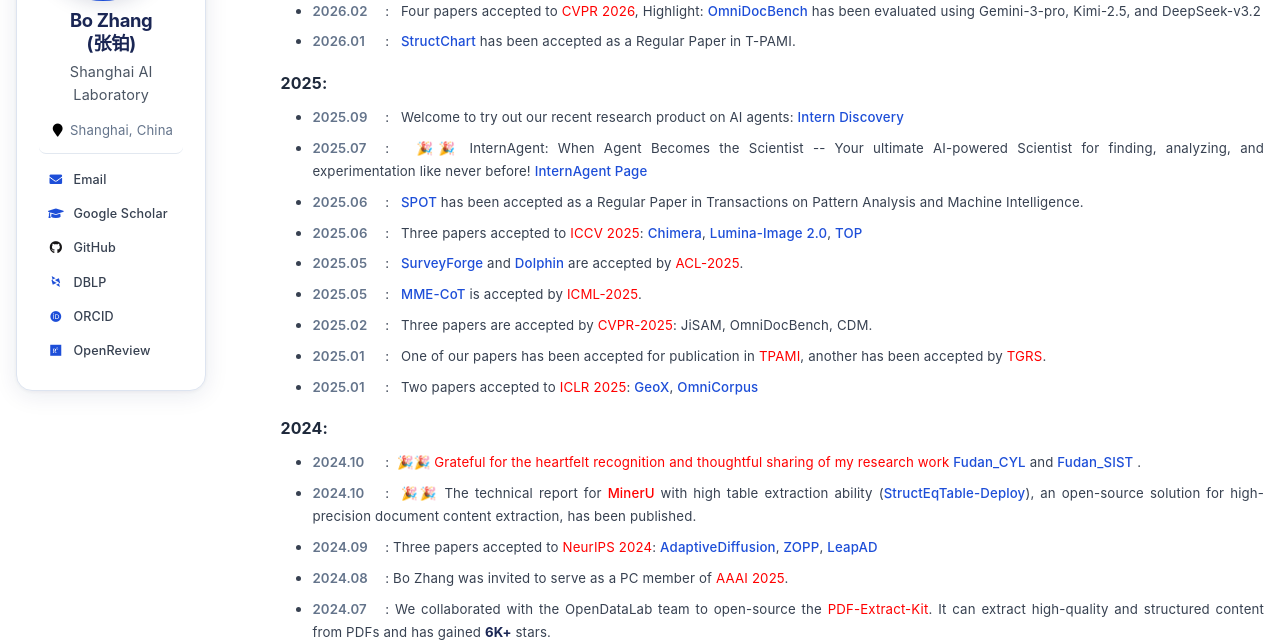
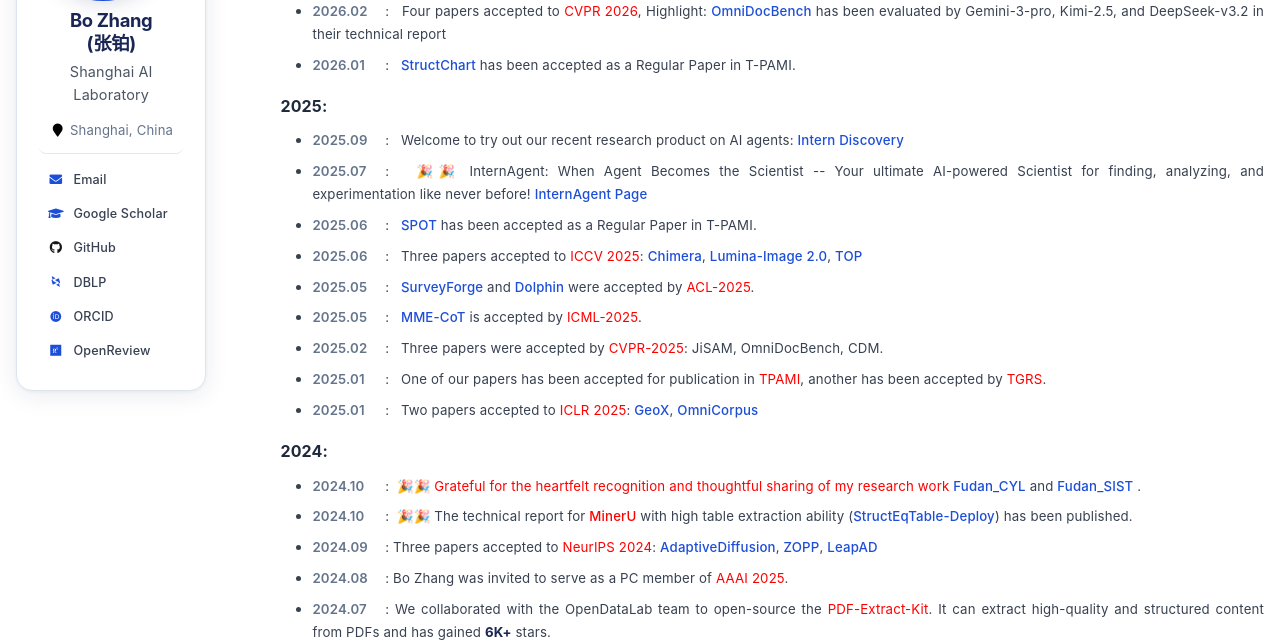
Before and after one commit to BOBrown/boZhang.github.io, a Jekyll site: the page built from _pages/about.md, in a window 1280 px wide and 900 px high, scrolled down 1134 px, cut to the strip 257-900 px from the top of the window. Built offline with Jekyll 4.4.1, drawn with Linux system fonts in a browser that asks for light colours; some web fonts are replaced.

Commit message:
update about.md

```diff
--- a/_pages/about.md
+++ b/_pages/about.md
@@ -61,24 +61,24 @@ My team and I are deeply committed to building foundation agents and multi-agent
 # 🌎 News
 **2026:**
   - <p style='text-align:justify'><i>2026.04</i>: &nbsp; Four papers were accepted at <font color="red">ACL 2026 Main Conference</font> and Three papers were accepted for <font color="red">ACL 2026 Findings</font></p>
-  - <p style='text-align:justify'><i>2026.02</i>: &nbsp; Four papers accepted to <font color="red">CVPR 2026</font>, Highlight: <a href="https://openaccess.thecvf.com/content/CVPR2025/html/Ouyang_OmniDocBench_Benchmarking_Diverse_PDF_Document_Parsing_with_Comprehensive_Annotations_CVPR_2025_paper.html">OmniDocBench</a> has been evaluated using Gemini-3-pro, Kimi-2.5, and DeepSeek-v3.2</p>
+  - <p style='text-align:justify'><i>2026.02</i>: &nbsp; Four papers accepted to <font color="red">CVPR 2026</font>, Highlight: <a href="https://openaccess.thecvf.com/content/CVPR2025/html/Ouyang_OmniDocBench_Benchmarking_Diverse_PDF_Document_Parsing_with_Comprehensive_Annotations_CVPR_2025_paper.html">OmniDocBench</a> has been evaluated by Gemini-3-pro, Kimi-2.5, and DeepSeek-v3.2 in their technical report</p>
   - <p style='text-align:justify'><i>2026.01</i>: &nbsp; <a href="https://arxiv.org/abs/2309.11268">StructChart</a> has been accepted as a Regular Paper in T-PAMI.</p>
 
 **2025:**
   - <p style='text-align:justify'><i>2025.09</i>: &nbsp; Welcome to try out our recent research product on AI agents:  <a href="https://discovery.intern-ai.org.cn/home">Intern Discovery</a></p>
   - <p style='text-align:justify'><i>2025.07</i>: &nbsp; 🎉🎉  InternAgent: When Agent Becomes the Scientist -- Your ultimate AI-powered Scientist for finding, analyzing, and experimentation like never before! <a href="https://alpha-innovator.github.io/InternAgent-project-page">InternAgent Page</a></p>
-  - <p style='text-align:justify'><i>2025.06</i>: &nbsp; <a href="https://arxiv.org/abs/2309.10527">SPOT</a> has been accepted as a Regular Paper in Transactions on Pattern Analysis and Machine Intelligence. </p>
+  - <p style='text-align:justify'><i>2025.06</i>: &nbsp; <a href="https://arxiv.org/abs/2309.10527">SPOT</a> has been accepted as a Regular Paper in T-PAMI. </p>
   - <p style='text-align:justify'><i>2025.06</i>: &nbsp; Three papers accepted to <font color="red">ICCV 2025</font>: <a href="https://arxiv.org/abs/2412.05983">Chimera</a>, <a href="https://arxiv.org/abs/2503.21758">Lumina-Image 2.0</a>, <a href="https://arxiv.org/abs/2503.07167">TOP</a> </p>
-  - <p style='text-align:justify'><i>2025.05</i>: &nbsp; <a href="https://arxiv.org/abs/2503.04629">SurveyForge</a> and <a href="https://arxiv.org/abs/2501.03916">Dolphin</a> are accepted by <font color="red">ACL-2025</font>.</p>
+  - <p style='text-align:justify'><i>2025.05</i>: &nbsp; <a href="https://arxiv.org/abs/2503.04629">SurveyForge</a> and <a href="https://arxiv.org/abs/2501.03916">Dolphin</a> were accepted by <font color="red">ACL-2025</font>.</p>
   - <p style='text-align:justify'><i>2025.05</i>: &nbsp; <a href="https://arxiv.org/abs/2502.09621">MME-CoT</a> is accepted by <font color="red">ICML-2025</font>.</p>
-  - <p style='text-align:justify'><i>2025.02</i>: &nbsp; Three papers are accepted by <font color="red">CVPR-2025</font>: JiSAM, OmniDocBench, CDM.</p>
+  - <p style='text-align:justify'><i>2025.02</i>: &nbsp; Three papers were accepted by <font color="red">CVPR-2025</font>: JiSAM, OmniDocBench, CDM.</p>
   - <p style='text-align:justify'><i>2025.01</i>: &nbsp; One of our papers has been accepted for publication in <font color="red">TPAMI</font>, another has been accepted by <font color="red">TGRS</font>.</p>
   - <p style='text-align:justify'><i>2025.01</i>: &nbsp; Two papers accepted to <font color="red">ICLR 2025</font>: <a href="https://arxiv.org/abs/2412.11863">GeoX</a>, <a href="https://arxiv.org/abs/2406.08418">OmniCorpus</a></p>
 
 **2024:**
   <!-- - <p style='text-align:justify'><i>2024.12</i>: &nbsp; Our research project, <a href="https://www.arxiv.org/abs/2412.11863/">GeoX</a>, has been officially open-sourced today. It is the first to explore formalized visual-language pre-training in enhancing geometric problem-solving abilities.</p> -->
   - <p style='text-align:justify'><i>2024.10</i>: &nbsp;🎉🎉 <font color="red">Grateful for the heartfelt recognition and thoughtful sharing of my research work</font> <a href="https://www.sohu.com/a/814145951_121124291/">Fudan_CYL</a> and <a href="https://mp.weixin.qq.com/s/KVAI0Q7spu6yot-6oQOewQ">Fudan_SIST</a> .</p>
-  - <p style='text-align:justify'><i>2024.10</i>: &nbsp;🎉🎉 The technical report for <a href="https://arxiv.org/abs/2409.18839/"><font color="red">MinerU</font></a> with high table extraction ability (<a href="https://huggingface.co/U4R/StructTable-base">StructEqTable-Deploy</a>), an open-source solution for high-precision document content extraction, has been published. </p>
+  - <p style='text-align:justify'><i>2024.10</i>: &nbsp;🎉🎉 The technical report for <a href="https://arxiv.org/abs/2409.18839/"><font color="red">MinerU</font></a> with high table extraction ability (<a href="https://huggingface.co/U4R/StructTable-base">StructEqTable-Deploy</a>) has been published. </p>
   - <p style='text-align:justify'><i>2024.09</i>: Three papers accepted to <font color="red">NeurIPS 2024</font>: <a href="https://arxiv.org/abs/2410.09873/">AdaptiveDiffusion</a>, <a href="https://arxiv.org/abs/2411.05311/">ZOPP</a>, <a href="https://arxiv.org/abs/2405.15324/">LeapAD</a> </p>
   - <p style='text-align:justify'><i>2024.08</i>: Bo Zhang was invited to serve as a PC member of <font color="red">AAAI 2025</font>.</p>
   - <p style='text-align:justify'><i>2024.07</i>: We collaborated with the OpenDataLab team to open-source the <font color="red">PDF-Extract-Kit</font>. It can extract high-quality and structured content from PDFs and has gained <b>6K+</b> stars.</p>
```
